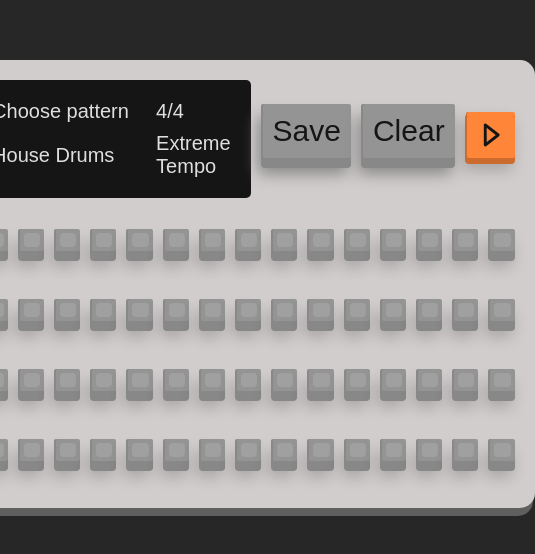
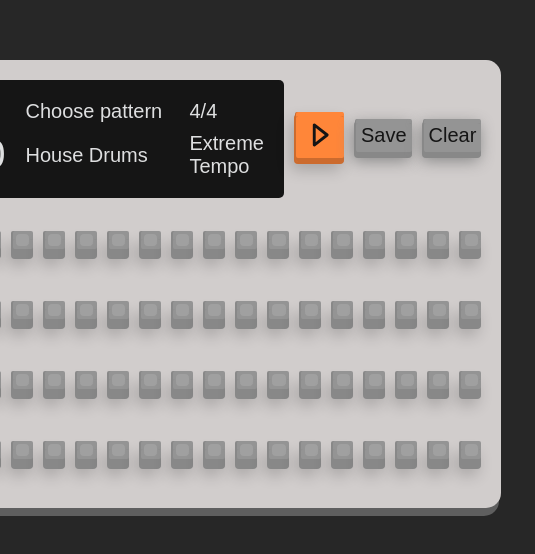
Before and after one commit to 0mar0mrani/drum-machine, a plain HTML site: page index.html in a window 390 px wide. Shown: the part 138-692 px from the top of the page, 535 px wide, since content can reach past the window. Drawn offline with Linux system fonts and the light colour scheme; no server answers; a web font is replaced by a local one.

Commit message:
Made the 'save' and 'clear' button of drum machine responsive

```diff
--- a/css/modules/drum-machine-modules/save-clear-button.css
+++ b/css/modules/drum-machine-modules/save-clear-button.css
@@ -43,3 +43,34 @@
 .drum-machine__clear-button:active .drum-machine__clear-button-content div {
 	transform: translateY(0);
 }
+
+@media only screen and (max-width: 800px) {
+	.drum-machine__save-button,
+	.drum-machine__clear-button {
+		order: 3;
+	}
+}
+
+@media only screen and (max-width: 600px) {
+	.drum-machine__save-button {
+		margin-left: auto;
+	}
+
+	.drum-machine__save-button,
+	.drum-machine__clear-button {
+		font-size: 2rem;
+		font-weight: 400;
+		box-shadow:  -0.15rem 0.3rem 15px #888888;
+	}
+
+	.drum-machine__save-button-content div,
+	.drum-machine__clear-button-content div {
+		transform: translateY(-0.4rem);
+	}
+
+	.drum-machine__save-button-content,
+	.drum-machine__clear-button-content {
+		padding: 0.5rem;
+		box-shadow:inset 0px -4px 0px #888888, 0px -4px 0px #949494, -1px -4px 0px #888888;
+	}
+}
```
